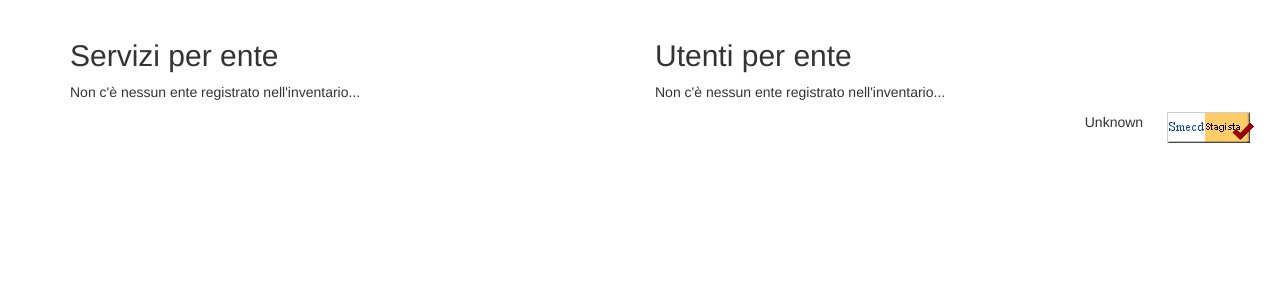
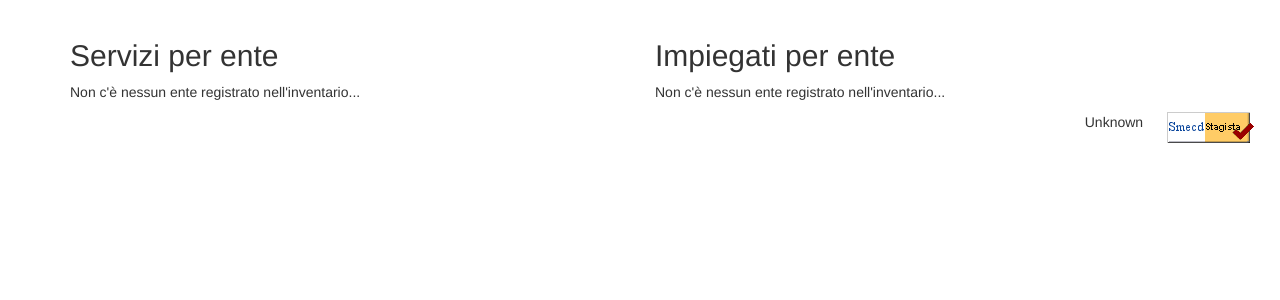
Before and after one commit to Steffo99/estus, a Flask app: page /dashboard in a window 1280 px wide. Shown: the part 51-351 px from the top of the page. Run offline with Flask 2, Linux system fonts and the light colour scheme; data that the repository does not hold is empty; some libraries are stand-ins or nearby versions.

Commit message:
Fix small typo on the dashboard

```diff
--- a/templates/dashboard.htm
+++ b/templates/dashboard.htm
@@ -21,7 +21,7 @@
         </div>
         <div class="col-sm-6">
             <h2>
-                Utenti per ente
+                Impiegati per ente
             </h2>
             {% if conteggioutenti %}
                 <ul class="list-group">
```
